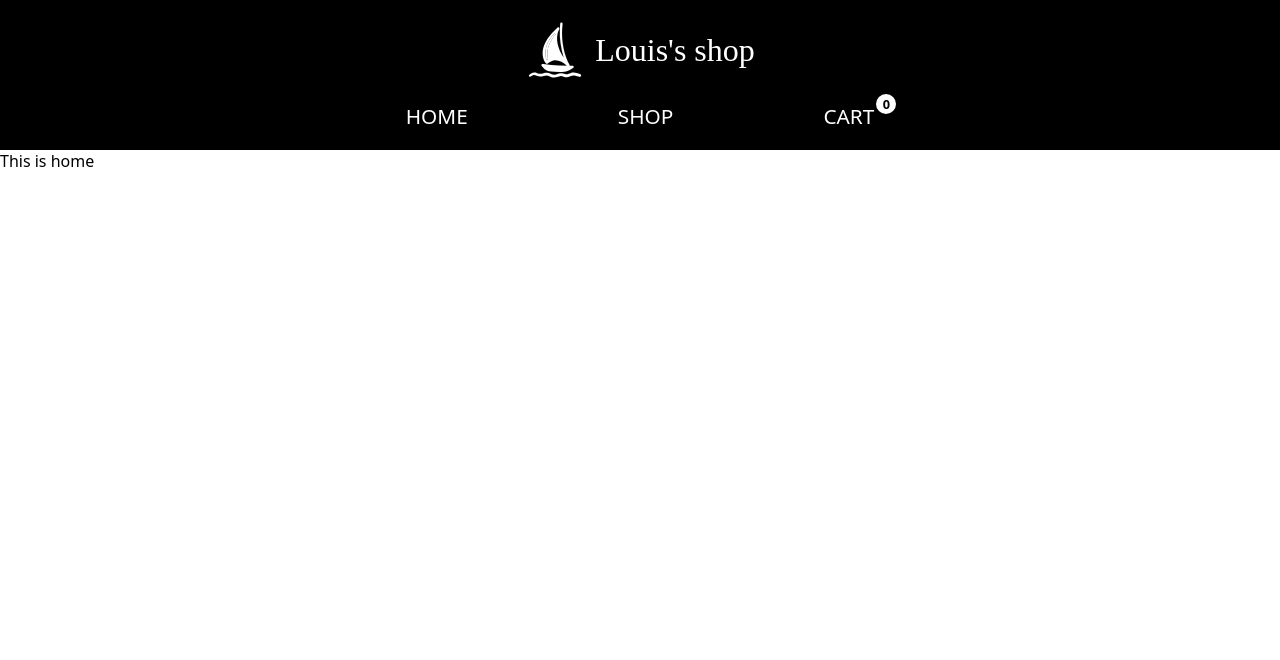
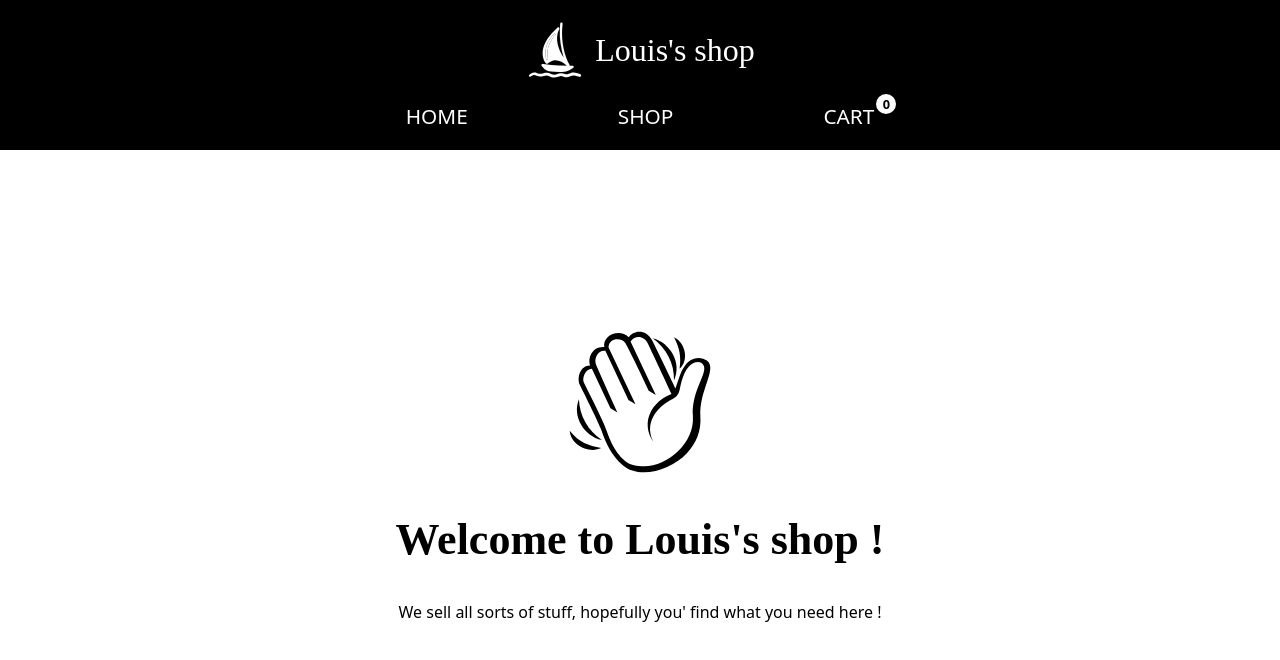
Before and after one commit to louis-esco/top-react-shopping-cart, a React (Vite) app: page / in a window 1280 px wide. Shown: the top 660 px of the page. Built offline with nearby package versions, Linux system fonts and the light colour scheme.

Commit message:
Add Home content and styles

```diff
--- a/src/components/Home/Home.jsx
+++ b/src/components/Home/Home.jsx
@@ -1,3 +1,15 @@
+import styles from "./Home.module.css";
+import hand from "../../assets/hand.svg";
+
 export default function Home() {
-  return <div>This is home</div>;
+  return (
+    <div className={styles.homeContainer}>
+      <img src={hand} alt="Hand waving" />
+      <h2 className={styles.welcomeMsg}>Welcome to Louis&apos;s shop ! </h2>
+      <div>
+        We sell all sorts of stuff, hopefully you&apos; find what you need here
+        !
+      </div>
+    </div>
+  );
 }
--- /dev/null
+++ b/src/components/Home/Home.module.css
@@ -0,0 +1,13 @@
+.homeContainer {
+  min-height: calc(100vh - 150px);
+  display: flex;
+  flex-direction: column;
+  justify-content: center;
+  align-items: center;
+}
+
+.welcomeMsg {
+  font-family: "Segoe Print", "Bradley Hand", Chilanka, TSCu_Comic, casual,
+    cursive;
+  font-size: 2.75rem;
+}
```
Also changed, not shown: src/assets/hand.svg (added).
